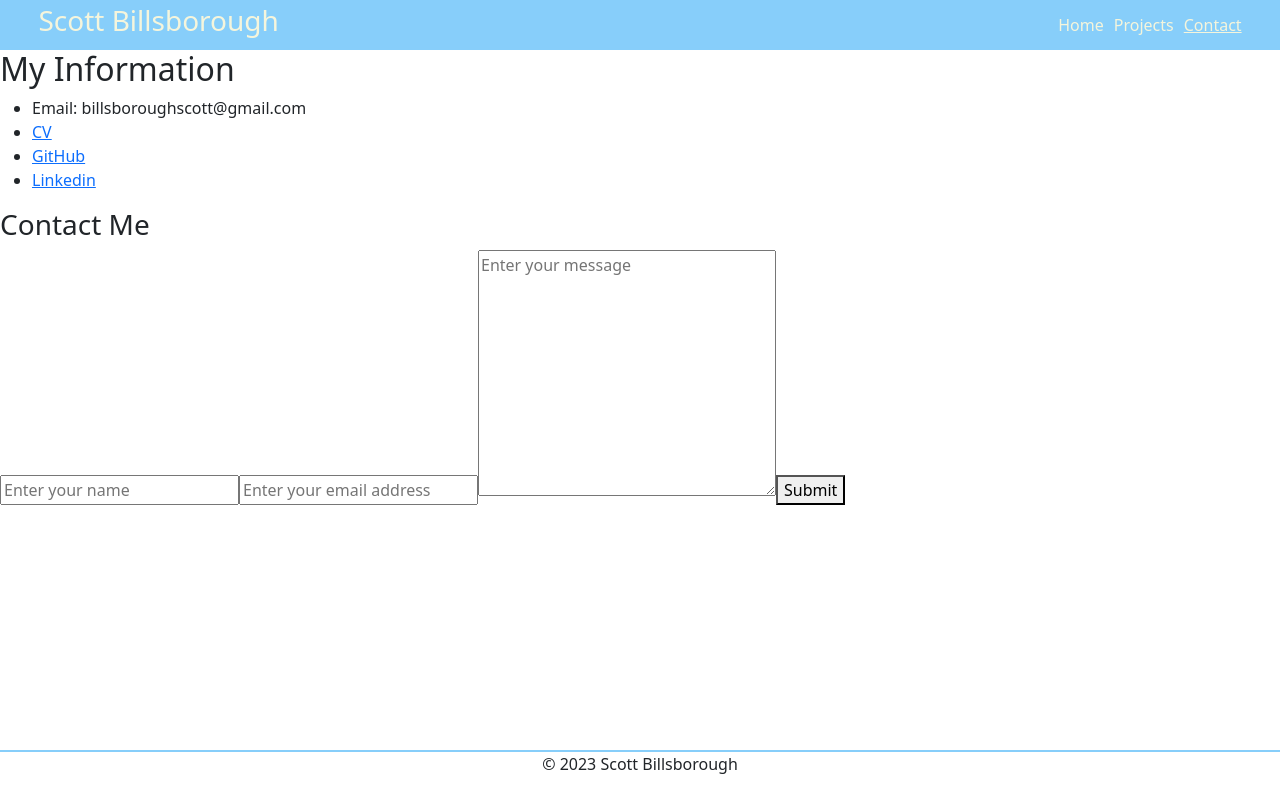
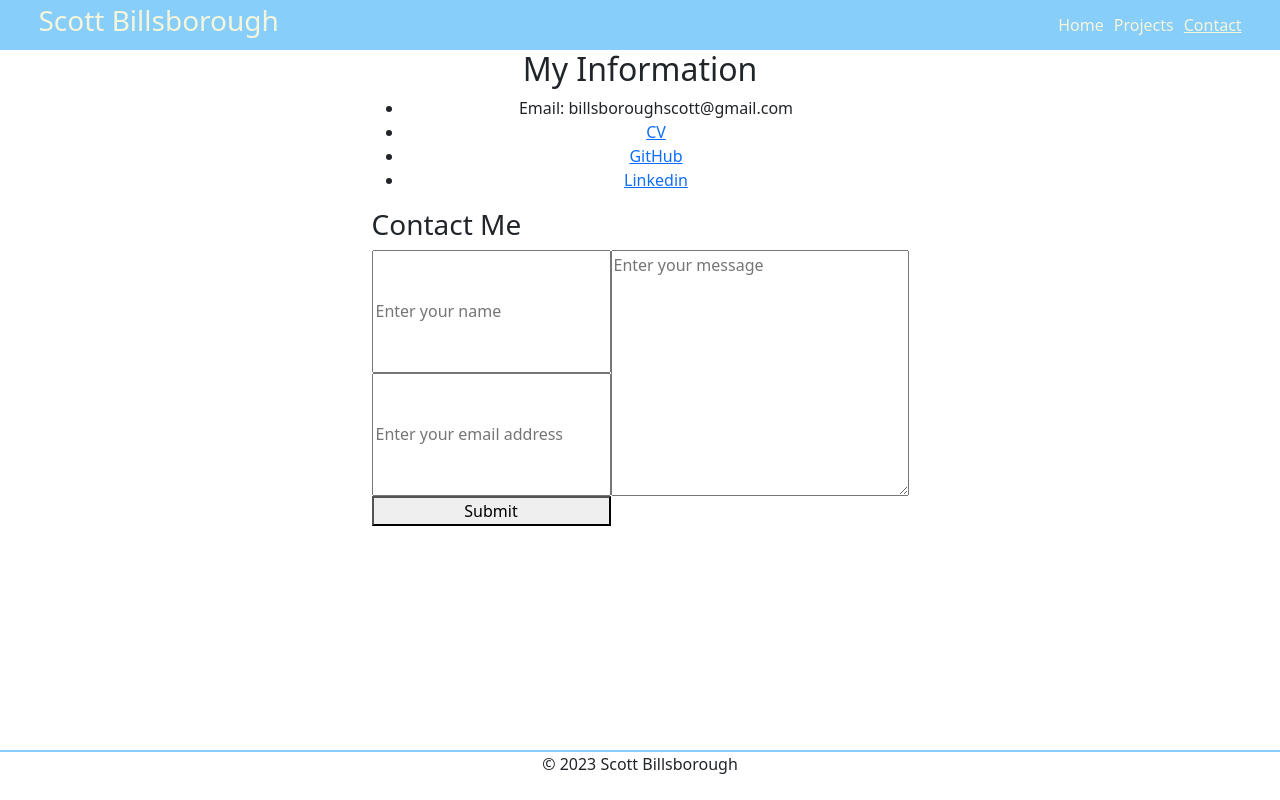
Before and after one commit to sbillsborough/react-portfolio, a React (Create React App) app in the folder react-portfolio/: page /#/contact in a window 1280 px wide. Built offline with nearby package versions, Linux system fonts and the light colour scheme.

Commit message:
used grid to structure the Contact Form layout and added an id to the form for the grid-template-areas

```diff
--- a/react-portfolio/src/index.css
+++ b/react-portfolio/src/index.css
@@ -121,8 +121,39 @@ div .home-wrapper {
 
 /* Contact Page Styling */
 
-.container {
+.contact-container {
   padding-bottom: 60px;
+  display: grid;
+  width: 100%;
+  justify-content: center;
+}
+
+.info-wrapper {
+  text-align: center;
+}
+
+#form {
+  display: grid;
+  grid-template-areas:
+    "h3 h3"
+    "name textarea"
+    "email textarea";
+}
+
+#form > h3 {
+  grid-area: h3;
+}
+
+#form > .name {
+  grid-area: name;
+}
+
+#form > .email {
+  grid-area: email;
+}
+
+#form > textarea {
+  grid-area: textarea;
 }
 
 /* Footer styling */
--- a/react-portfolio/src/pages/Contact.js
+++ b/react-portfolio/src/pages/Contact.js
@@ -76,9 +76,10 @@ function Contact() {
         </ul>
       </div>
       <div className="contact-wrapper">
-        <form onSubmit={handleSubmit}>
+        <form id="form" onSubmit={handleSubmit}>
           <h3>Contact Me</h3>
           <input
+            className="name"
             name="name"
             value={formData.name}
             onChange={handleChange}
@@ -86,6 +87,7 @@ function Contact() {
             placeholder="Enter your name"
           />
           <input
+            className="email"
             name="email"
             value={formData.email}
             onChange={handleChange}
```
